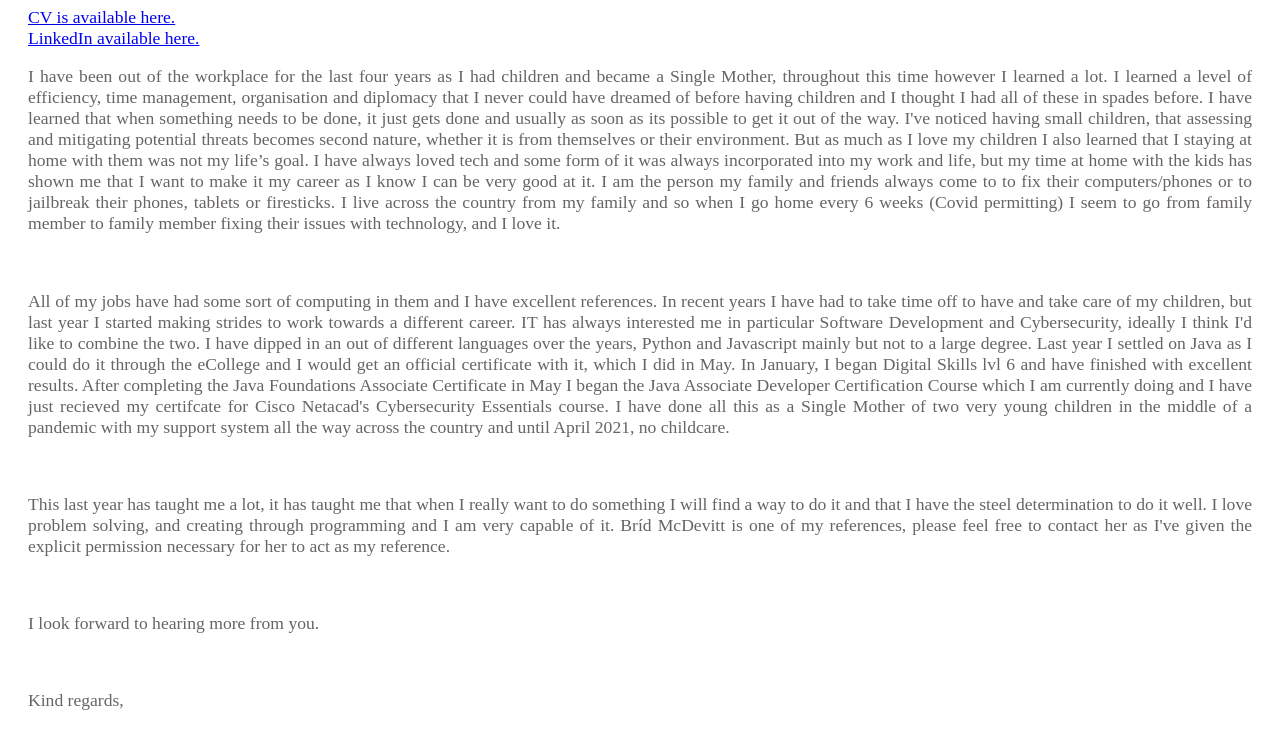
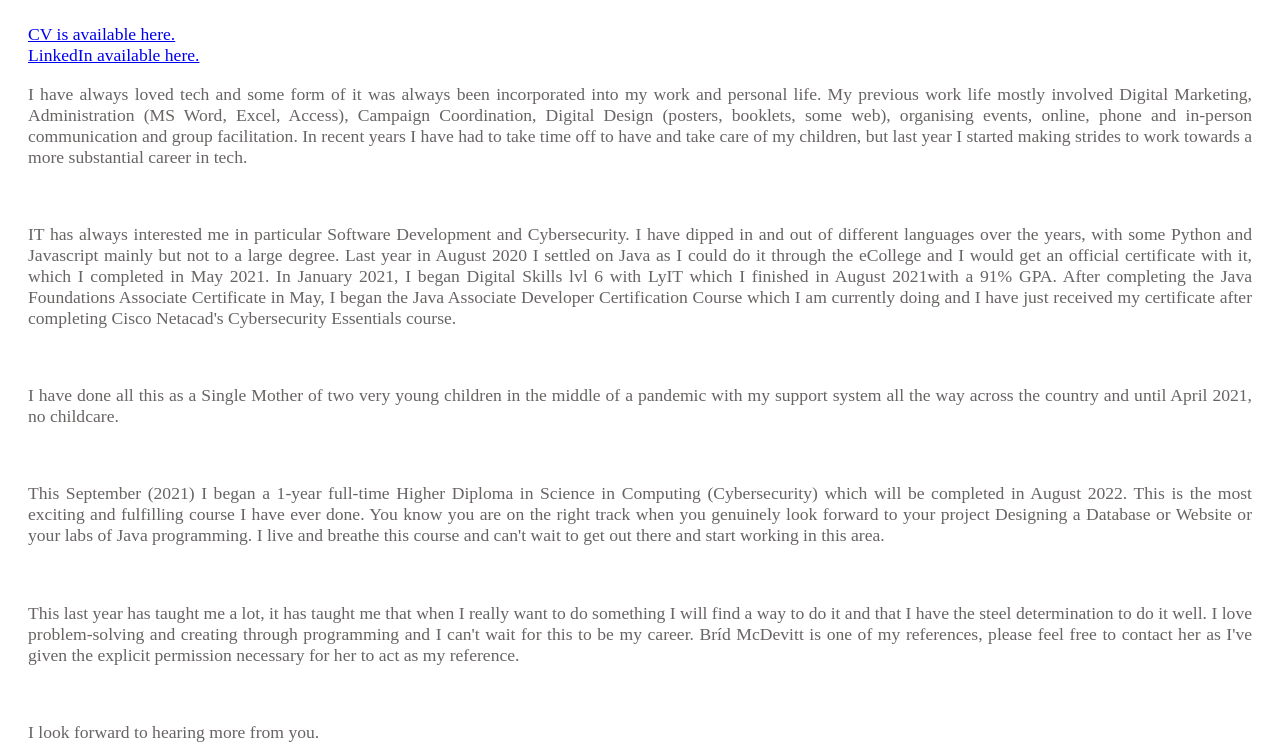
Before and after one commit to grace-herbert/grace-herbert.github.io, a plain HTML site: page coverletter/index.html in a window 1280 px wide. Shown: the part 534-1280 px from the top of the page. Drawn offline with Linux system fonts and the light colour scheme.

Commit message:
Updated Cover Letter

```diff
--- a/coverletter/index.html
+++ b/coverletter/index.html
@@ -14,7 +14,7 @@
         <!--centered rounded image with link to CV-->
         <div id ="center">
             <a href="myCV.html"/>
-            <img src="images/ofMe.jpg" alt="Woman with dark hair tied up standing to the forefront with kitchen in the background." /> </a> </div>
+            <img src="images/ofMe2.png" alt="Woman with dark hair tied up standing to the forefront with kitchen in the background." /> </a> </div>
         <br/>
 
 
@@ -25,29 +25,23 @@
         <br/>
 
         <!--cover letter itself-->
-        <p>I have been out of the workplace for the last four years as I had children and became a Single Mother, throughout this time however I learned a lot. I learned a level of efficiency, time management, organisation and diplomacy that I never could have dreamed of before having children and I thought I had all of these in spades before. I have learned that when something needs to be done, it just gets done and usually as soon as its possible to get it out of the way. I've noticed having small children, that assessing and mitigating potential threats becomes second nature, whether it is from themselves or their environment. But as much as I love my children I also learned that I staying at home with them was not my life’s goal. I have always loved tech and some form of it was always incorporated into my work and life, but my time at home with the kids has shown me that I want to make it my career as I know I can be very good at it.  I am the person my family and friends always come to to fix their computers/phones or to jailbreak their phones, tablets or firesticks. I live across the country from my family and so when I go home every 6 weeks (Covid permitting) I seem to go from family member to family member fixing their issues with technology, and I love it. </p>
+        <p>I have always loved tech and some form of it was always been incorporated into my work and personal life. My previous work life mostly involved Digital Marketing, Administration (MS Word, Excel, Access), Campaign Coordination, Digital Design (posters, booklets, some web), organising events, online, phone and in-person communication and group facilitation. In recent years I have had to take time off to have and take care of my children, but last year I started making strides to work towards a more substantial career in tech. </p>
 
         <br/>
 
+        <p>IT has always interested me in particular Software Development and Cybersecurity. I have dipped in and out of different languages over the years, with some Python and Javascript mainly but not to a large degree. Last year in August 2020 I settled on Java as I could do it through the eCollege and I would get an official certificate with it, which I completed in May 2021. In January 2021, I began Digital Skills lvl 6 with LyIT which I finished in August 2021with a 91% GPA. After completing the Java Foundations Associate Certificate in May, I began the Java Associate Developer Certification Course which I am currently doing and I have just received my certificate after completing Cisco Netacad's Cybersecurity Essentials course. </p>
 
-        <p> All of my jobs have had some sort of computing in them and I have excellent references. In
-        recent years I have had to take time off to have and take care of my children, but last year I
-        started making strides to work towards a different career. IT has always interested me in
-        particular Software Development and Cybersecurity, ideally I think I'd like to combine the two. I
-        have dipped in an out of different languages over the years, Python and Javascript mainly but not
-        to a large degree. Last year I settled on Java as I could do it through the eCollege and I would get
-        an official certificate with it, which I did in May. In January, I began Digital Skills lvl 6 and have finished with excellent results. After completing the Java Foundations Associate
-        Certificate in May I began the Java Associate Developer Certification Course which I am
-        currently doing and I have just recieved my certifcate for Cisco Netacad's Cybersecurity Essentials course. I have
-        done all this as a Single Mother of two very young children in the middle of a pandemic with my
-        support system all the way across the country and until April 2021, no childcare.</p>
         <br/>
 
+        <p>I have done all this as a Single Mother of two very young children in the middle of a pandemic with my support system all the way across the country and until April 2021, no childcare.</p>
 
-        <p>
-        This last year has taught me a lot, it has taught me that when I really want to do something I will
-        find a way to do it and that I have the steel determination to do it well. I love problem solving, and creating through programming and
-        I am very capable of it. Bríd McDevitt is one of my references, please feel free to contact her as
+        <br/>
+
+        <p>This September (2021) I began a 1-year full-time Higher Diploma in Science in Computing (Cybersecurity) which will be completed in August 2022. This is the most exciting and fulfilling course I have ever done. You know you are on the right track when you genuinely look forward to your project Designing a Database or Website or your labs of Java programming. I live and breathe this course and can't wait to get out there and start working in this area.</p>
+
+        <br/>
+
+        <p>This last year has taught me a lot, it has taught me that when I really want to do something I will find a way to do it and that I have the steel determination to do it well. I love problem-solving and creating through programming and I can't wait for this to be my career. Bríd McDevitt is one of my references, please feel free to contact her as
         I've given the explicit permission necessary for her to act as my reference.</p>
         <br/>
 
```
Also changed, not shown: index.html (+1 -1 lines), coverletter/images/ofMe2.png (added), 1 other file.
